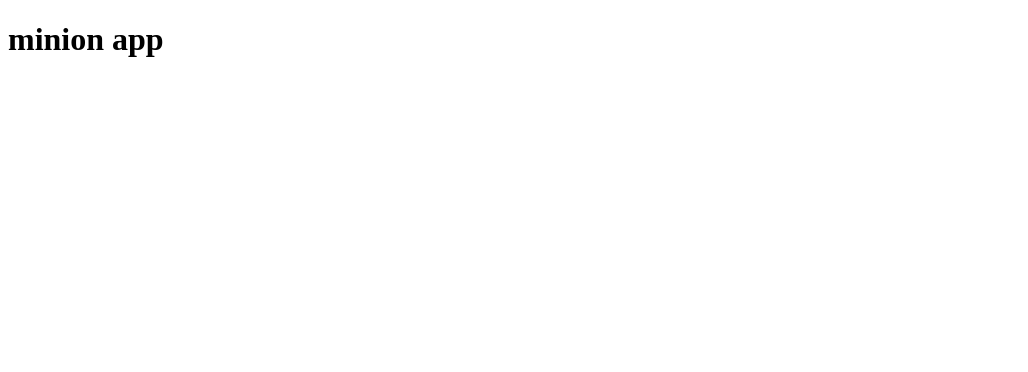
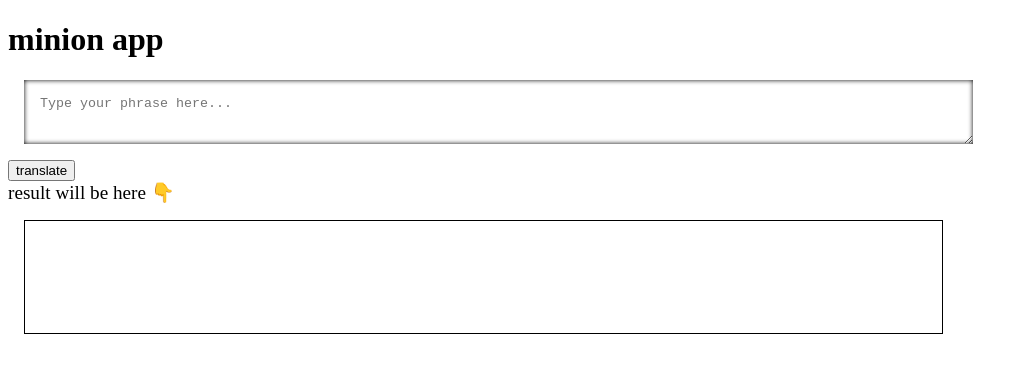
Before and after one commit to rishabh1897/minion_speak, a plain HTML site: page index.html in a window 1280 px wide. Shown: the whole page, without its empty margins (0-1028 px from the left). Drawn offline with Linux system fonts and the light colour scheme.

Commit message:
feat-added input output

```diff
--- a/index.html
+++ b/index.html
@@ -4,9 +4,38 @@
     <meta charset="UTF-8">
     <meta name="viewport" content="width=device-width, initial-scale=1.0">
     <title>minion speaks</title>
+    <style>
+        textarea {
+            width: 70%;
+            display: block;
+            height: 1rem;
+            margin: 1rem;
+            background: white;
+            border: 0;
+            box-shadow: inset 0 0 5px black;
+            padding-top: 1rem;
+            padding-left: 1rem;
+            padding-right: 3rem;
+            padding-bottom: 2rem;
+            }
+
+        #output{
+            border: 1px solid black;
+            height: 10vh;
+            width: 70%;
+            margin: 1rem;
+            padding: 1rem;
+        }
+    </style>
 </head>
 <body>
     <h1>minion app</h1>
+    <div class="form-group shadow-textarea">
+        <textarea id="input-txt" placeholder="Type your phrase here..."></textarea>
+    </div>
+    <button id="btn-translate">translate</button>
+    <div style="font-size: larger;">result will be here 👇</div>
+    <div id="output"></div>
     <script src="app.js" type="text/javasrcipt"></script>
 </body>
 </html>
```
Also changed, not shown: app.js (+30 -0 lines).
